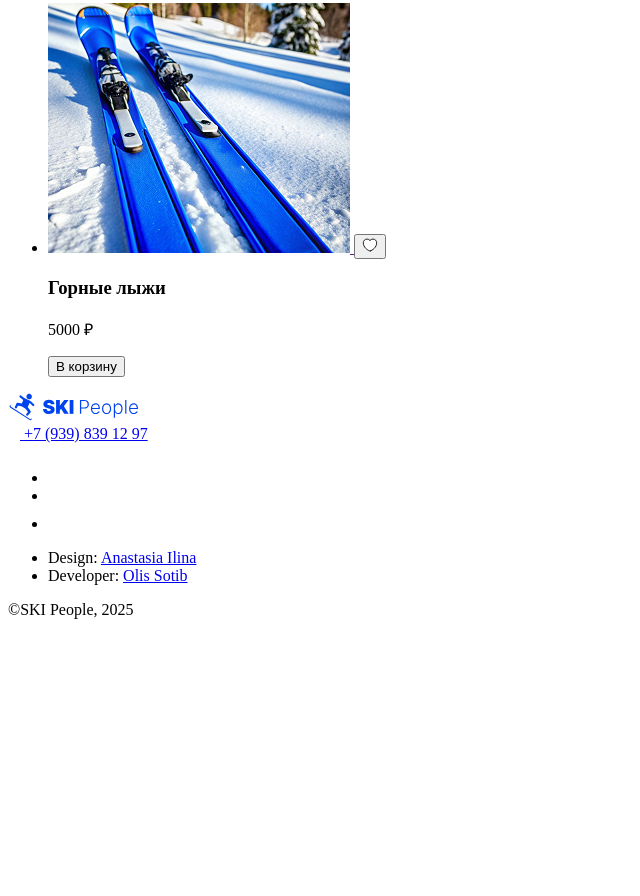
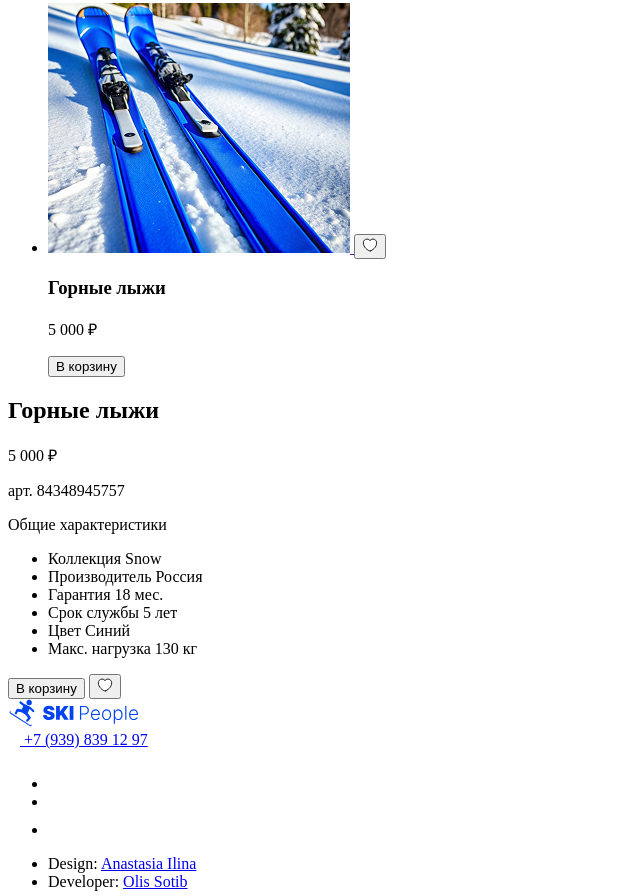
Before and after one commit to olissotib/ski-people, a website: page index.html in a window 1280 px wide. Shown: the part 389-1285 px from the top of the page, without its empty margins (0-640 px from the left). Before the commit the page ends 1024 px from the top, so only its background shows below. Drawn offline with Linux system fonts and the light colour scheme.

Commit message:
Добавляет разметку карточки продукта

```diff
--- a/index.html
+++ b/index.html
@@ -95,17 +95,63 @@
                 <a href="" class="card__link">
                   <img src="/img/ski.jpg" alt="Фото зимней экипировки" class="card__image">
                 </a>
-                <button class="card__button-favorite button" type="button">
+                <button class="goods__button button-favorite" type="button">
                   <svg width="16" height="16" viewBox="0 0 16 16" fill="none" xmlns="http://www.w3.org/2000/svg">
                     <path d="M8.41301 13.8733C8.18634 13.9533 7.81301 13.9533 7.58634 13.8733C5.65301 13.2133 1.33301 10.46 1.33301 5.79332C1.33301 3.73332 2.99301 2.06665 5.03967 2.06665C6.25301 2.06665 7.32634 2.65332 7.99967 3.55998C8.67301 2.65332 9.75301 2.06665 10.9597 2.06665C13.0063 2.06665 14.6663 3.73332 14.6663 5.79332C14.6663 10.46 10.3463 13.2133 8.41301 13.8733Z" fill="white" stroke="#1C1C1C" stroke-linecap="round" stroke-linejoin="round"/>
                     </svg>
                 </button>
-                <h3 class="card__title">Горные лыжи</h3>
-                <p class="card__price">5000 ₽</p>
+                <h3 class="card__name">Горные лыжи</h3>
+                <p class="card__price">5&nbsp;000&nbsp;₽</p>
                 <button class="card__button-order button">В корзину</button>
               </article>
             </li>
           </ul>
+        </div>
+      </section>
+      <section class="product">
+        <div class="container">
+          <h2 class="product__title">Горные лыжи</h2>
+          <div class="product__slider">
+            <div class="product__slider-image"></div>
+            <div class="product__slider-thumbnails"></div>
+          </div>
+          <div class="product__info">
+            <p class="product__info-price">5&nbsp;000&nbsp;₽</p>
+            <p class="product__info-id">арт. 84348945757</p>
+            <p class="product__info-title">Общие характеристики</p>
+            <ul class="product__list-list">
+              <li class="product__option">
+                <span class="product__option-title">Коллекция</span>
+                <span class="product__option-text">Snow</span>
+              </li>
+              <li class="product__option">
+                <span class="product__option-title">Производитель</span>
+                <span class="product__option-text">Россия</span>
+              </li>
+              <li class="product__option">
+                <span class="product__option-title">Гарантия</span>
+                <span class="product__option-text">18 мес.</span>
+              </li>
+              <li class="product__option">
+                <span class="product__option-title">Срок службы</span>
+                <span class="product__option-text">5 лет</span>
+              </li>
+              <li class="product__option">
+                <span class="product__option-title">Цвет</span>
+                <span class="product__option-text">Синий</span>
+              </li>
+              <li class="product__option">
+                <span class="product__option-title">Макс. нагрузка</span>
+                <span class="product__option-text">130 кг</span>
+              </li>
+            </ul>
+            <button class="product__button button" type="button">В корзину</button>
+            <button class="product__button-favorite favorite-button" type="button">
+              <svg width="16" height="16" viewBox="0 0 16 16" fill="none" xmlns="http://www.w3.org/2000/svg">
+                <path d="M8.41301 13.8733C8.18634 13.9533 7.81301 13.9533 7.58634 13.8733C5.65301 13.2133 1.33301 10.46 1.33301 5.79332C1.33301 3.73332 2.99301 2.06665 5.03967 2.06665C6.25301 2.06665 7.32634 2.65332 7.99967 3.55998C8.67301 2.65332 9.75301 2.06665 10.9597 2.06665C13.0063 2.06665 14.6663 3.73332 14.6663 5.79332C14.6663 10.46 10.3463 13.2133 8.41301 13.8733Z" fill="white" stroke="#1C1C1C" stroke-linecap="round" stroke-linejoin="round"/>
+                </svg>
+            </button>
+          </div>
         </div>
       </section>
     </main>
```
